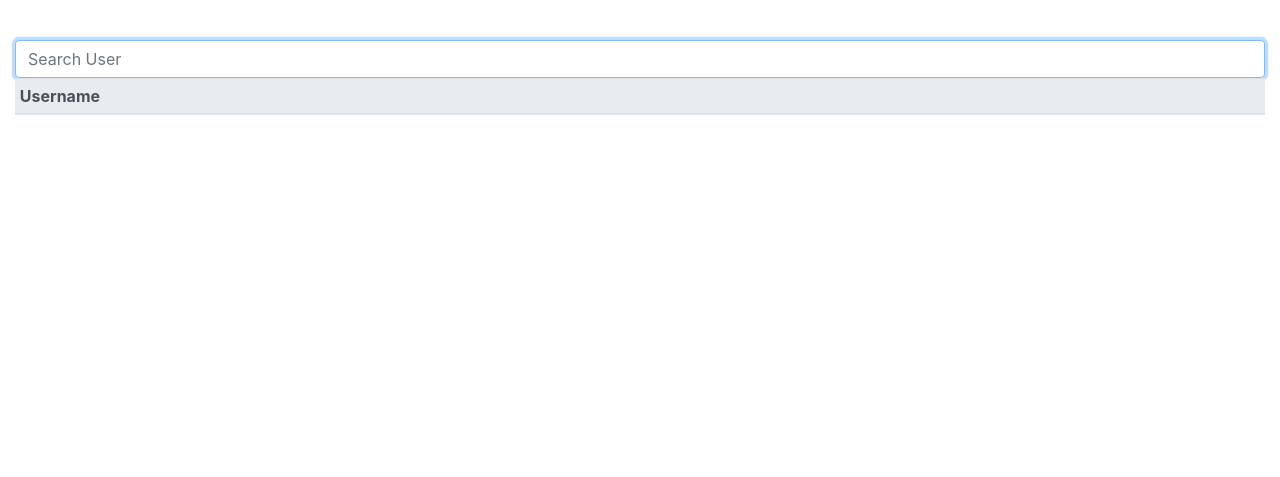
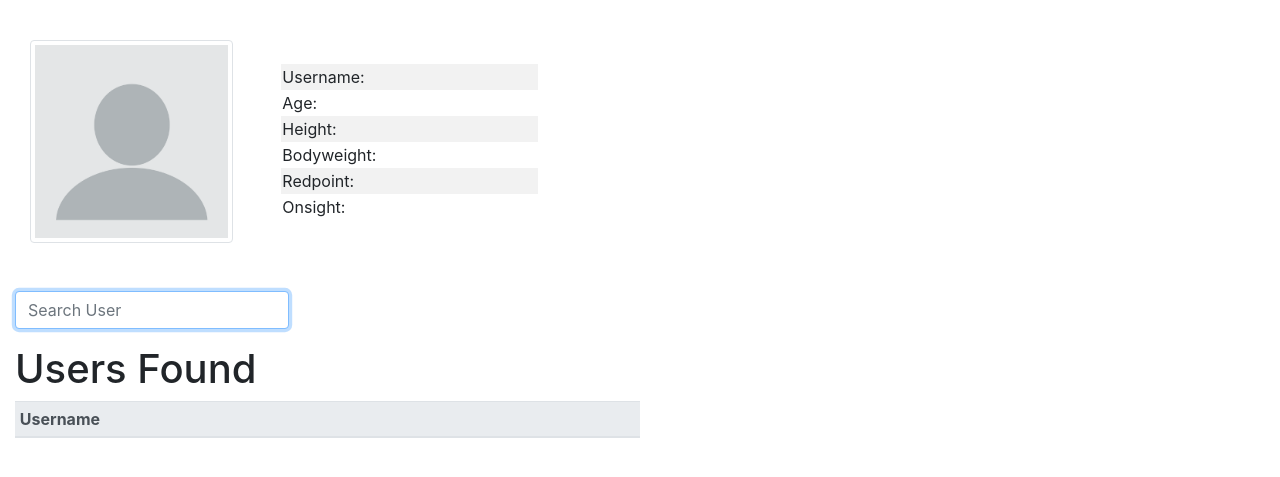
Before and after one commit to KevinSchaer/ClimbingTool, a Flask app: page /searchUser in a window 1280 px wide. Shown: the part 56-533 px from the top of the page. Run offline with Flask 2, Linux system fonts and the light colour scheme; the visitor is signed in with stand-in values (Sample User, id 1); lists and menus that the app fills with data are empty.

Commit message:
search User ajax

```diff
--- a/app.py
+++ b/app.py
@@ -248,7 +248,7 @@ def index():
 
     user_id = session["user_id"]
     # Get existing user values from database
-    db.execute("SELECT * FROM users WHERE id = :user_id", {"user_id": user_id})
+    db.execute("SELECT username, age, bodyweight, height, redpoint, onsight, about_me, profile FROM users WHERE id = :user_id", {"user_id": user_id})
     result_users = db.fetchone()
     if not result_users["profile"]:
         user_image = None
@@ -280,7 +280,7 @@ def editUserProfile():
     user_id = session["user_id"]
 
     # Get existing user values from database
-    db.execute("SELECT * FROM users WHERE id = :user_id", {"user_id": user_id})
+    db.execute("SELECT age, height, bodyweight, redpoint, onsight, about_me, profile FROM users WHERE id = :user_id", {"user_id": user_id})
     result = db.fetchone()
     connection.commit()
 
@@ -344,6 +344,9 @@ def editUserProfile():
 
         if not about_me:
             about_me = result["about_me"]
+        else:
+            if len(about_me) > 200:
+                return render_template("error.html", error=["about_me too long"])
 
         if not uploaded_picture:
             unique_filename = result["profile"]
@@ -353,8 +356,12 @@ def editUserProfile():
             if filename_ext not in app.config['UPLOAD_EXTENSIONS']:
                 return render_template("error.html", error=["invalid file extension"])
             else:
-                unique_filename = str(user_id) + "_" + filename
-                uploaded_picture.save(os.path.join(app.config['UPLOAD_PATH'], unique_filename))
+                unique_filename = str(user_id) + filename_ext
+                try:
+                    os.remove(os.path.join(app.config['UPLOAD_PATH'], result["profile"]))
+                    uploaded_picture.save(os.path.join(app.config['UPLOAD_PATH'], unique_filename))
+                except:
+                    return render_template("error.html", error=["image upload error"])
 
         try:
             db.execute("UPDATE users SET age = :age, height = :height, bodyweight = :bodyweight, redpoint = :redpoint, onsight = :onsight, about_me = :about_me, profile = :unique_filename WHERE id = :user_id", {"age": age, "height": height, "bodyweight": bodyweight, "redpoint": redpoint, "onsight": onsight, "about_me": about_me, "unique_filename": unique_filename, "user_id": user_id})
@@ -387,6 +394,18 @@ def search():
         connection.commit()
     else:
         result = []
+    return jsonify([dict(row) for row in result])
+
+
+@app.route("/processSearchUserInput", methods=["POST"])
+@login_required
+def processSearchUserInput():
+
+    username = request.form["name"]
+
+    db.execute("SELECT username, age, height, bodyweight, redpoint, onsight, about_me, profile FROM users WHERE username = :username;", {"username": username})
+    result = db.fetchall()
+    connection.commit()
     return jsonify([dict(row) for row in result])
 
 
@@ -507,7 +526,7 @@ def login():
             return render_template("error.html", error=["missing password"])
 
         # Query database for username
-        db.execute("SELECT * FROM users WHERE username = :username", {"username": username})
+        db.execute("SELECT id, hash FROM users WHERE username = :username", {"username": username})
         rows = db.fetchall()
         connection.commit()
 
@@ -553,9 +572,9 @@ def register():
         if not username:
             return render_template("error.html", error=["missing username"])
 
-        # Ensure email was submitted
-        if not email:
-            return render_template("error.html", error=["missing email"])
+        # check length of username
+        elif len(username) > 30:
+            return render_template("error.html", error=["username length"])
 
         # Ensure password was submitted
         elif not password:
@@ -569,11 +588,17 @@ def register():
         elif password != confirmation:
             return render_template("error.html", error=["different passwords"])
 
+        """
+        # Ensure email was submitted
+        elif not email:
+            return render_template("error.html", error=["missing email"])
+        """
+
         # hash password
         hashPassword = generate_password_hash(password)
 
         try:
-            db.execute("INSERT INTO users (username, hash, email) Values (:username, :hash, :email)", {"username": username, "hash": hashPassword, "email": email})
+            db.execute("INSERT INTO users (username, hash) Values (:username, :hash)", {"username": username, "hash": hashPassword})
             connection.commit()
         except:
             return render_template("error.html", error=["user uniqueness"])
--- a/database.py
+++ b/database.py
@@ -8,14 +8,13 @@ db.execute("""CREATE TABLE IF NOT EXISTS users (
         id INTEGER,
         username TEXT NOT NULL UNIQUE,
         hash TEXT NOT NULL,
-        email TEXT NOT NULL UNIQUE,
         bodyweight REAL,
         height INTEGER,
         age INTEGER,
         redpoint TEXT,
         onsight TEXT,
         about_me TEXT,
-        profile TEXT DEFAULT default.png,
+        profile TEXT DEFAULT "default.png",
         PRIMARY KEY (id)
     );""")
 
--- a/templates/index.html
+++ b/templates/index.html
@@ -93,7 +93,7 @@
         </div>
     </div>
 
-    <h1 class="display-5 mt-5">Latest Climbs</h1>
+    <h1 class="display-5">Latest Climbs</h1>
 
     <div class="table-responsive-md">
         <table class="table table-striped table-hover table-sm">
--- a/templates/register.html
+++ b/templates/register.html
@@ -8,11 +8,11 @@
 <div class="content-alignment">
     <form action="/register" method="post" class="form-alignment">
         <div class="form-group">
-            <input autocomplete="off" autofocus class="form-control" name="username" placeholder="Username" type="text">
+            <input autocomplete="off" autofocus class="form-control" name="username" placeholder="Username" type="text" maxlength="30">
         </div>
-        <div class="form-group">
+        <!--<div class="form-group">
             <input autocomplete="off" class="form-control" name="email" placeholder="Email" type="text">
-        </div>
+        </div>-->
         <div class="form-group">
             <input class="form-control" name="password" placeholder="Password" type="password">
         </div>
--- a/templates/searchUser.html
+++ b/templates/searchUser.html
@@ -6,34 +6,111 @@
 
 {% block main %}
 
-<input class="form-control" autocomplete="off" autofocus placeholder="Search User" type="text" class="mb-3">
+
+<div class="col-md-12 mb-3 mt-5 no-gutters profile-alignment">
+    <div class="col-md-2">
+        <img src="{{ user_image }}" onerror="this.src = 'static/default.png';" alt="profile picture" class="img-fluid float-left img-thumbnail pull-left mr-3" width="500px" height="500px" id="profile">
+        <!--https://via.placeholder.com/500-->
+    </div>
+    <div class="col-md-3 pl-5">
+        <table class="col-md-12 table-striped">
+            <tr class="col-md-3">
+                <td>Username: </td>
+                <td class="userinfo-alignment" id="username"></td>
+            </tr>
+            <tr class="col-md-3">
+                <td>Age: </td>
+                <td class="userinfo-alignment" id="age"></td>
+            </tr>
+            <tr class="col-md-3">
+                <td>Height: </td>
+                <td class="userinfo-alignment" id="height"></td>
+            </tr>
+            <tr class="col-md-3">
+                <td>Bodyweight: </td>
+                <td class="userinfo-alignment" id="bodyweight"></td>
+            </tr>
+            <tr class="col-md-3">
+                <td>Redpoint: </td>
+                <td class="userinfo-alignment" id="redpoint"></td>
+            </tr>
+            <tr class="col-md-3">
+                <td>Onsight: </td>
+                <td class="userinfo-alignment" id="onsight"></td>
+            </tr>
+        </table>
+    </div><!--
+    <div class="col-md-4 pl-5">
+        <canvas id="chart" width="400" height="300"></canvas>
+        <div class="pl-5">
+            <input type="checkbox" id="dataCheckbox" name="dataCheckbox"
+                   checked>
+            <label for="dataCheckbox">Show only topped Routes</label>
+          </div>
+    </div>-->
+</div>
+<div class="col-md-12 mb-3 no-gutters profile-alignment">
+    <p class="lead" id="about_me"></p>
+</div>
+
+<div class="form-group form-alignment">
+    <input class="form-control" autocomplete="off" autofocus placeholder="Search User" type="text" class="mb-3">
+</div>
+
+<h1 class="display-5">Users Found</h1>
+
 <div class="table-responsive-md">
-    <table class="table table-striped table-hover table-sm">
+    <table class="table table-striped table-hover table-sm col-md-6">
         <thead class="thead-light">
             <tr>
-                <th scope="col">Username</th>
+                <th class="col-md-3">Username</th>
+                <th class="col-md-1"></th>
             </tr>
         </thead>
-        <tbody>
-
-        </tbody>
+        <tbody id="tbodySearchTable"></tbody>
     </table>
 </div>
 
 
+
 <script crossorigin="anonymous" integrity="sha256-9/aliU8dGd2tb6OSsuzixeV4y/faTqgFtohetphbbj0=" src="https://code.jquery.com/jquery-3.5.1.min.js"></script>
 <script>
-    let input = document.querySelector('input');
+    let input = document.querySelector("input");
+
+
     input.addEventListener('keyup', function() {
-        $.get('/search?q=' + input.value, function(result) {
+        $.get("/search?q=" + input.value, function(result) {
             let htmltable = "";
             for (let i = 0; i < result.length; i++) {
                 let username = result[i].username;
-                htmltable += "<tr><td>" + username + "</td></tr>";
+                htmltable += "<tr><td>" + username + "</td><td><button class='btn btn-primary' type='submit' value=" + username + " onclick='processSearchUserInput(this.value)'>View Details</button></td></tr>"
             }
-            document.querySelector('tbody').innerHTML = htmltable;
+            document.getElementById("tbodySearchTable").innerHTML = htmltable;
         });
     });
+
+    function processSearchUserInput(username) {
+            $.ajax({
+                    type: "POST",
+                    url: "{{url_for('processSearchUserInput')}}",
+                    data: {
+                        name: username,
+                    }
+                })
+            .done(function(data) {
+                data = data[0];
+                console.table(data[0]);
+                for (const [key, value] of Object.entries(data)) {
+                    console.log(key, value);
+                    document.getElementById(key).innerHTML = value;
+                }
+                document.getElementById("age").innerHTML = document.getElementById("age").innerHTML + " years";
+                document.getElementById("height").innerHTML = document.getElementById("height").innerHTML + " cm";
+                document.getElementById("bodyweight").innerHTML = document.getElementById("bodyweight").innerHTML + " kg";
+            });
+        }
+
+
 </script>
 
 {% endblock %}
```
Also changed, not shown: templates/editUserProfile.html (+13 -2 lines), templates/error.html (+18 -0 lines).
